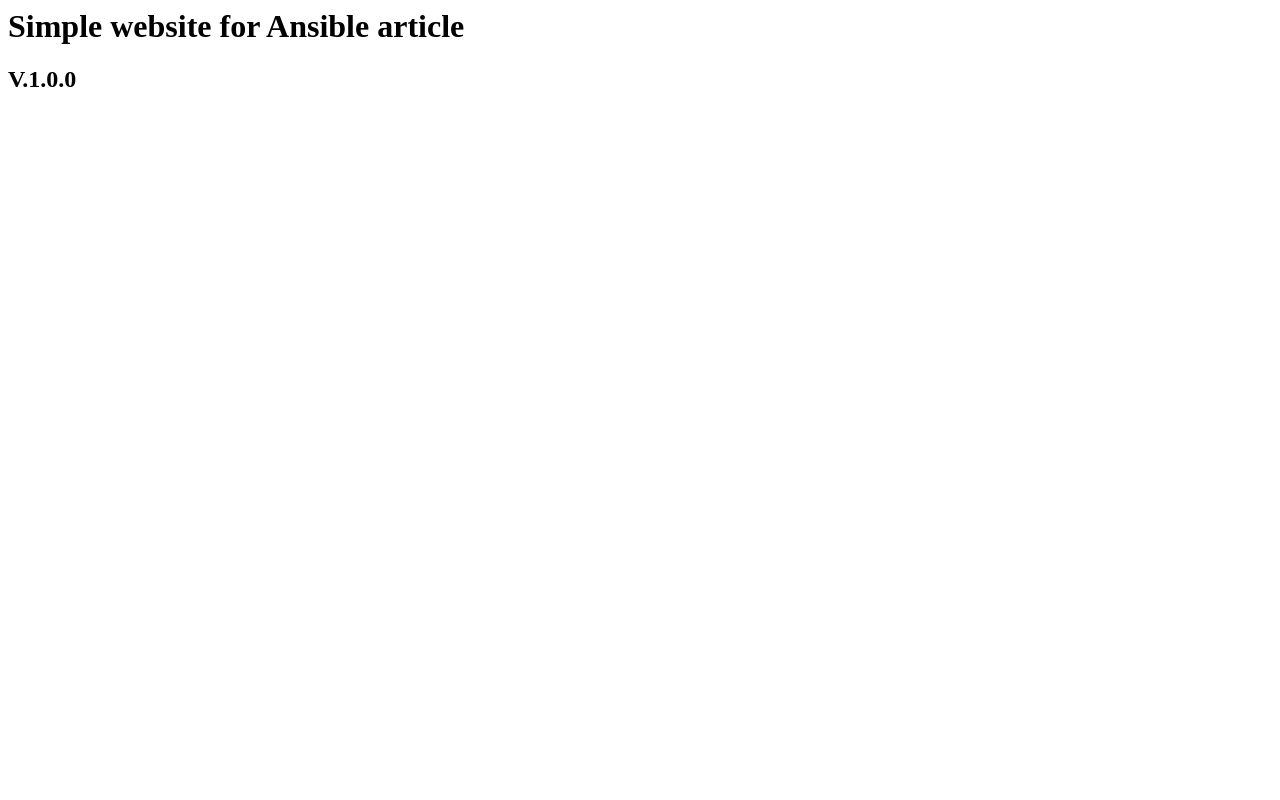
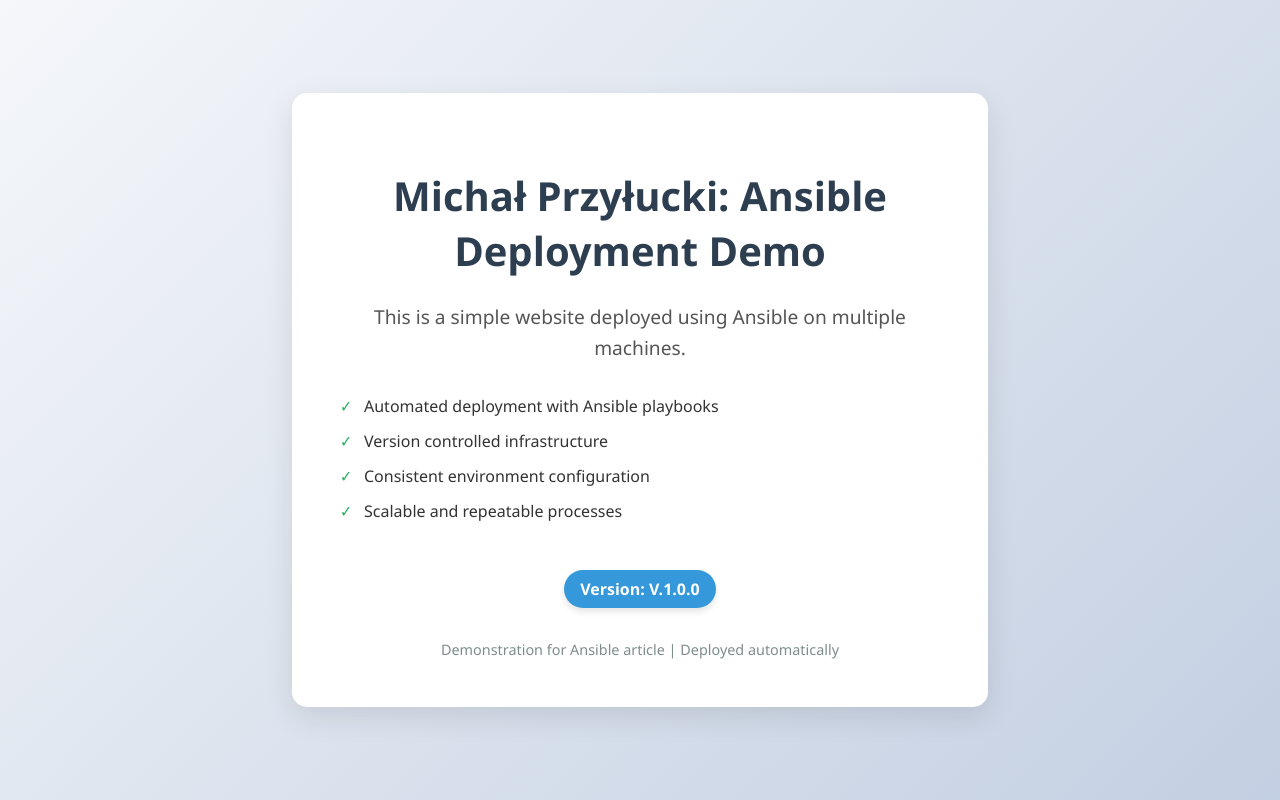
Before and after one commit to MichalPrzyl/simple_website_for_ansible, a plain HTML site: page index.html in a window 1280 px wide. Drawn offline with Linux system fonts and the light colour scheme.

Commit message:
more advances css

```diff
--- a/index.html
+++ b/index.html
@@ -1,7 +1,102 @@
-<html>
-  <head></head>
-  <body>
-    <h1>Simple website for Ansible article</h1>
-    <h2>V.1.0.0</h2>
-  </body>
-  </html>
+<!DOCTYPE html>
+<html lang="en">
+<head>
+    <meta charset="UTF-8">
+    <meta name="viewport" content="width=device-width, initial-scale=1.0">
+    <title>Ansible Deployment Demo</title>
+    <style>
+        body {
+            font-family: 'Segoe UI', Tahoma, Geneva, Verdana, sans-serif;
+            background: linear-gradient(135deg, #f5f7fa 0%, #c3cfe2 100%);
+            margin: 0;
+            padding: 0;
+            display: flex;
+            justify-content: center;
+            align-items: center;
+            height: 100vh;
+            color: #333;
+        }
+
+        .container {
+            text-align: center;
+            background: white;
+            padding: 3rem;
+            border-radius: 15px;
+            box-shadow: 0 10px 30px rgba(0, 0, 0, 0.1);
+            max-width: 600px;
+            width: 90%;
+        }
+
+        h1 {
+            color: #2c3e50;
+            margin-bottom: 1.5rem;
+            font-size: 2.5rem;
+        }
+
+        p {
+            font-size: 1.2rem;
+            line-height: 1.6;
+            margin-bottom: 2rem;
+            color: #555;
+        }
+
+        .version-badge {
+            display: inline-block;
+            background: #3498db;
+            color: white;
+            padding: 0.5rem 1rem;
+            border-radius: 20px;
+            font-weight: bold;
+            font-size: 1rem;
+            margin-top: 1rem;
+            box-shadow: 0 4px 6px rgba(0, 0, 0, 0.1);
+        }
+
+        .features {
+            text-align: left;
+            margin: 2rem 0;
+            padding: 0;
+        }
+
+        .features li {
+            margin-bottom: 0.8rem;
+            list-style-type: none;
+            padding-left: 1.5rem;
+            position: relative;
+        }
+
+        .features li:before {
+            content: "✓";
+            color: #27ae60;
+            position: absolute;
+            left: 0;
+            font-weight: bold;
+        }
+
+        .footer {
+            margin-top: 2rem;
+            font-size: 0.9rem;
+            color: #7f8c8d;
+        }
+    </style>
+</head>
+<body>
+    <div class="container">
+        <h1>Michał Przyłucki: Ansible Deployment Demo</h1>
+        <p>This is a simple website deployed using Ansible on multiple machines.</p>
+
+        <ul class="features">
+            <li>Automated deployment with Ansible playbooks</li>
+            <li>Version controlled infrastructure</li>
+            <li>Consistent environment configuration</li>
+            <li>Scalable and repeatable processes</li>
+        </ul>
+
+        <div class="version-badge">Version: V.1.0.0</div>
+
+        <div class="footer">
+            Demonstration for Ansible article | Deployed automatically
+        </div>
+    </div>
+</body>
+</html>
```
